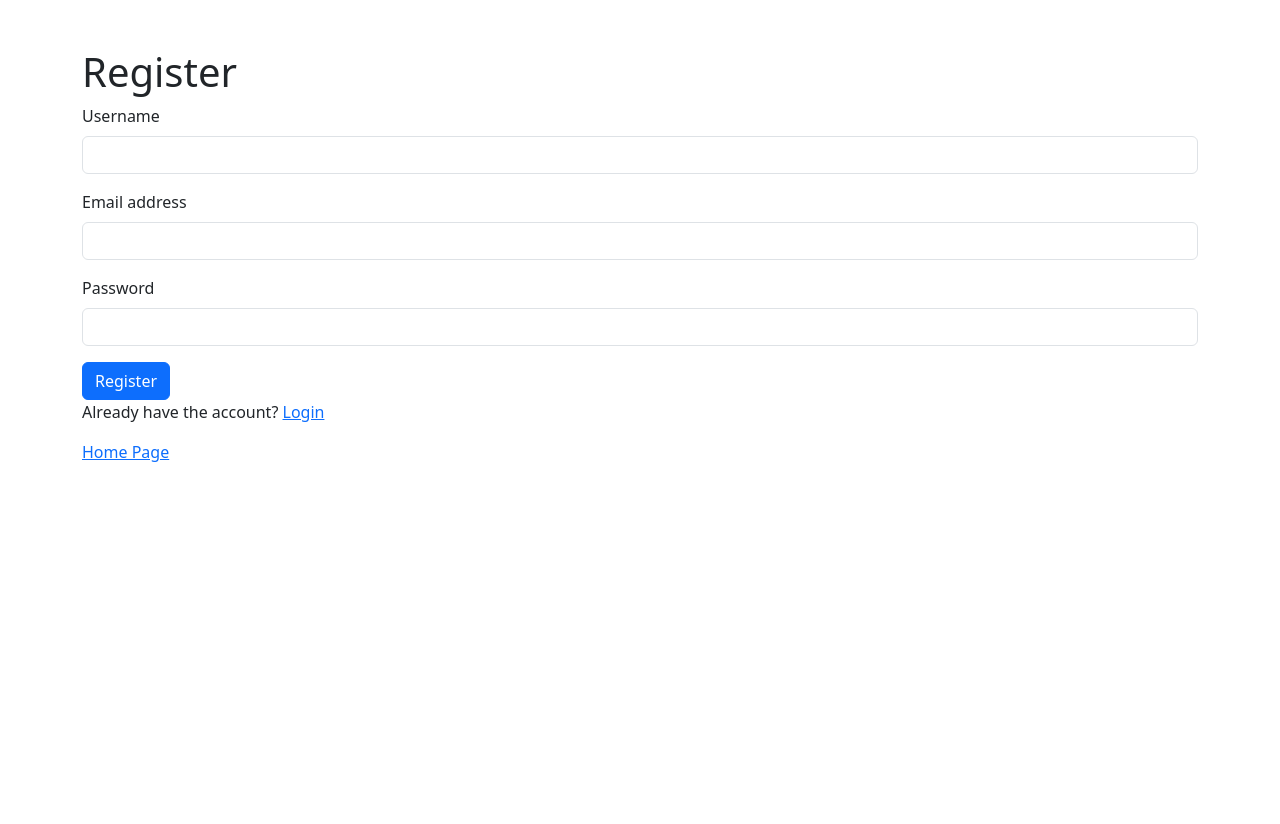
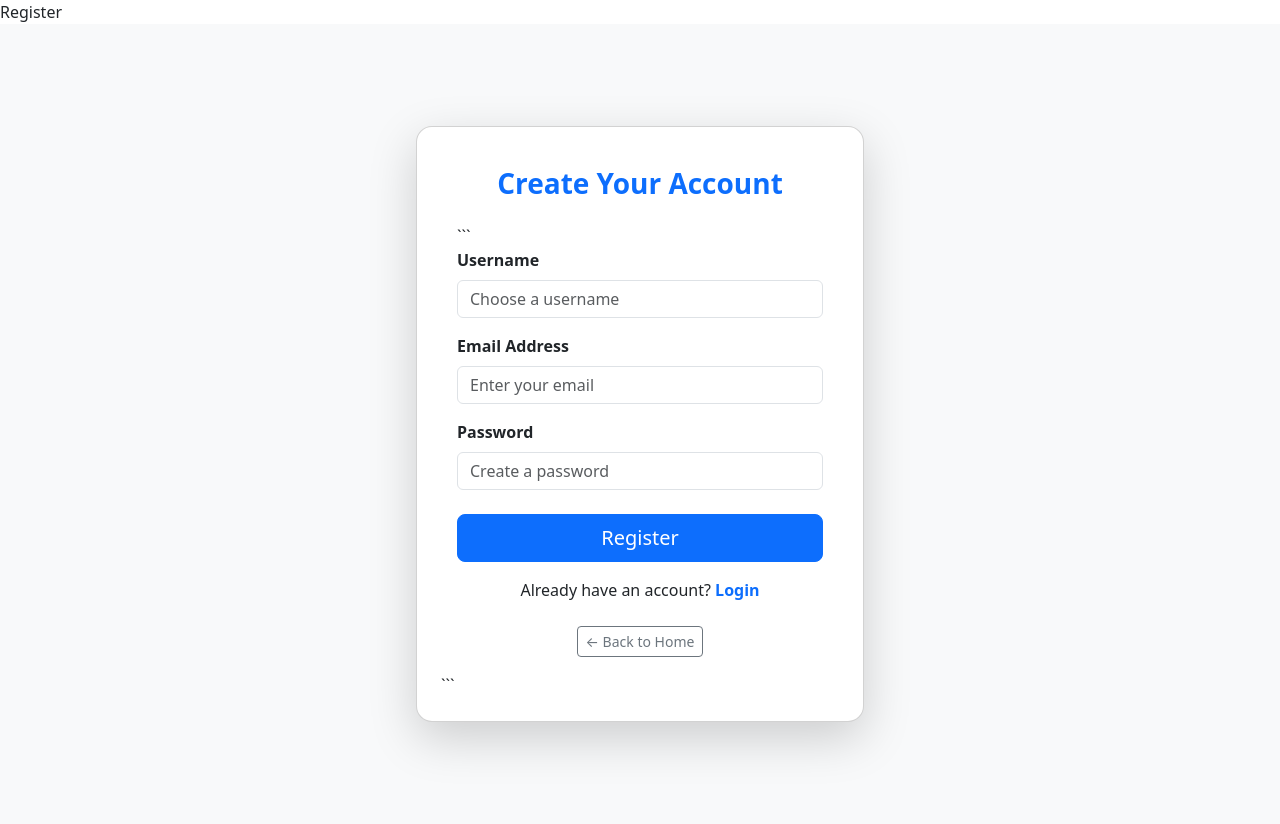
Before and after one commit to rochanbogati07/ecommerces, a Django app: page /register/ in a window 1280 px wide. Before the commit the page ends 462 px from the top, so only its background shows below. Run offline with Django 5.2, Linux system fonts and the light colour scheme.

Commit message:
UI Fixed

````diff
--- a/core/templates/core/register.html
+++ b/core/templates/core/register.html
@@ -1,26 +1,70 @@
 {% extends "base.html" %}
-{% block title%}{% endblock title%}
+{% block title %}Register{% endblock title %}
+
 {% block content %}
 
-<div class="container">
-  <h1 class="mt-5">Register</h1>
+<div class="d-flex justify-content-center align-items-center vh-100 bg-light">
+  <div class="card shadow-lg p-4" style="width: 28rem; border-radius: 1rem;">
+    <div class="card-body">
+      <h3 class="text-center mb-4 fw-bold text-primary">Create Your Account</h3>
+
+```
   <form method="post" action="{% url 'register' %}">
     {% csrf_token %}
     <div class="mb-3">
-      <label for="username" class="form-label">Username</label>
-      <input type="text" class="form-control" id="username" name="username" required>
+      <label for="username" class="form-label fw-semibold">Username</label>
+      <input
+        type="text"
+        class="form-control"
+        id="username"
+        name="username"
+        placeholder="Choose a username"
+        required
+      >
     </div>
+
     <div class="mb-3">
-      <label for="email" class="form-label">Email address</label>
-      <input type="email" class="form-control" id="email" name="email" required>
+      <label for="email" class="form-label fw-semibold">Email Address</label>
+      <input
+        type="email"
+        class="form-control"
+        id="email"
+        name="email"
+        placeholder="Enter your email"
+        required
+      >
     </div>
+
     <div class="mb-3">
-      <label for="password" class="form-label">Password</label>
-      <input type="password" class="form-control" id="password" name="password" required>
+      <label for="password" class="form-label fw-semibold">Password</label>
+      <input
+        type="password"
+        class="form-control"
+        id="password"
+        name="password"
+        placeholder="Create a password"
+        required
+      >
     </div>
-    <button type="submit" class="btn btn-primary">Register</button>
-        <p>Already have the account? <a href="{% url 'login' %}">Login</a></p>
 
+    <div class="d-grid mt-4">
+      <button type="submit" class="btn btn-primary btn-lg">Register</button>
+    </div>
   </form>
-  <a href="{% url 'homepage' %}" class="toggle" class="btn btn-primary">Home Page</a>
+
+  <div class="text-center mt-3">
+    <p class="mb-0">
+      Already have an account?
+      <a href="{% url 'login' %}" class="text-decoration-none text-primary fw-semibold">Login</a>
+    </p>
+  </div>
+
+  <div class="text-center mt-3">
+    <a href="{% url 'homepage' %}" class="btn btn-outline-secondary btn-sm mt-2">← Back to Home</a>
+  </div>
+</div>
+```
+
+  </div>
+</div>
 {% endblock content %}
````
Also changed, not shown: core/templates/core/cart.html (+46 -16 lines), core/templates/core/index.html (+24 -11 lines), core/templates/core/login.html (+45 -13 lines).
